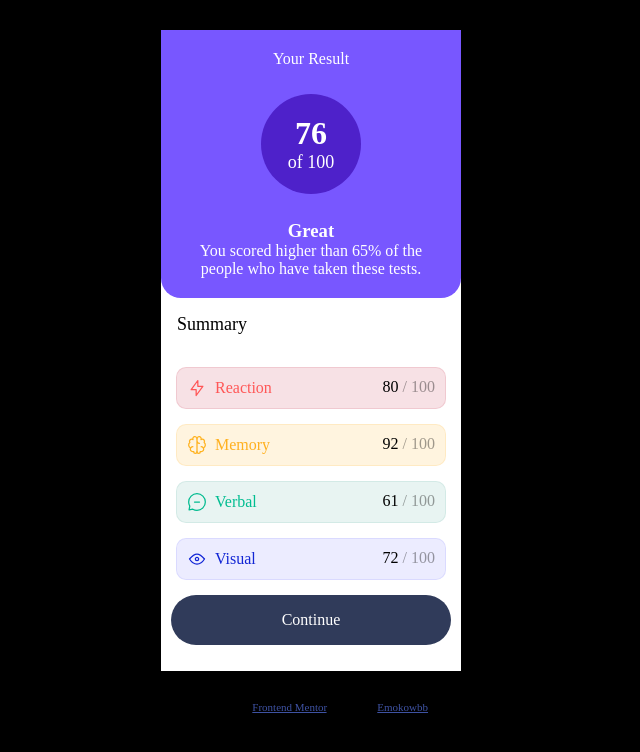
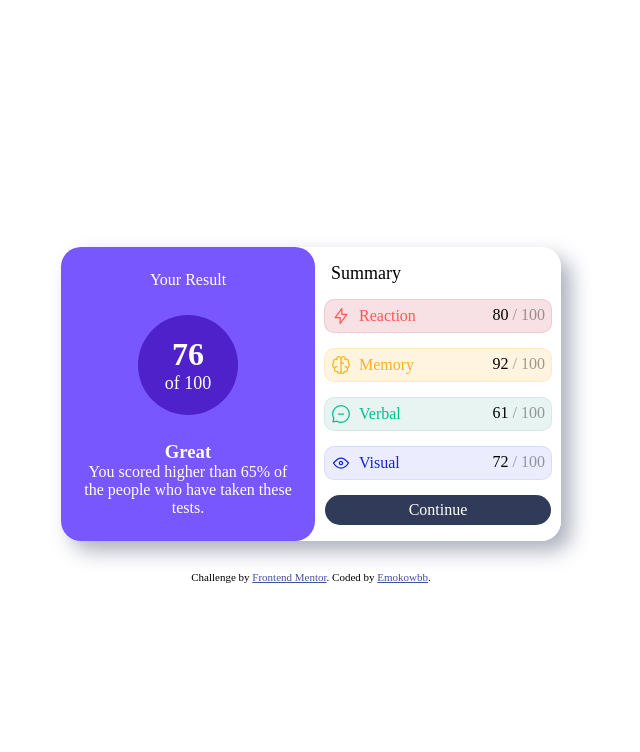
Before and after one commit to Emokowbb/Results-summary-component, a plain HTML site: page index.html in a window 1280 px wide. Shown: the whole page, without its empty margins (329-969 px from the left). Drawn offline with Linux system fonts and the light colour scheme.

Commit message:
Add files via upload
challenge completed

```diff
--- a/index.html
+++ b/index.html
@@ -22,25 +22,29 @@
       align-items: center;
       text-align: center;
       flex-direction: column;
+      flex-wrap: wrap;
       display: flex;
-      background-color: black;
+      background-color: rgba(255, 255, 255, 0.115): hsl(0, 0%, 100%);
+      min-height: 100vh;
     }
 
     .main-div{
-      width: 300px;
+      width:500px;
+      flex-direction: column;
       display: flex;
-      flex-direction: column;
+      flex-direction: row;
       text-align: center;
       background-color: white;
       margin: 30px;
       font-family:  Hanken Grotesk;
+      border-radius: 20px;
+      box-shadow: 10px 10px 20px hsla(224, 30%, 27%, 0.397);
+
     }
     .box1{
-      /* background-color: blue; */
       background-color: hsl(252, 100%, 67%);
       color: white;
-      border-bottom-left-radius: 20px;
-      border-bottom-right-radius: 20px;
+      border-radius: 20px;
       text-align: center;
       align-items: center;
       justify-content: center;
@@ -48,12 +52,12 @@
       flex-direction: column;
       padding: 20px;
       /* margin: 20px; */
+      width: 50%;
     }
     .circle1{
       width: 100px;
       height: 100px;
       border-radius: 100%;
-      /* background-color: rgba(0, 140, 255, 0.39); */
       background-color: hsla(256, 72%, 46%, 1);
       color: white;
       display: flex;
@@ -64,10 +68,9 @@
     }
     .summary{
       display: flex;
-      padding: 16px;
-      justify-content: space-between;
-
-
+      align-self: flex-start;
+      justify-content: center;
+      align-items: center;
     }
     .box2{
       display: flex;
@@ -76,14 +79,17 @@
       padding: 16px;
       align-items: center;
       gap: 15px;
-      margin: 10px;
+      /* margin: 10px; */
       margin-top: 0;
+      width: 50%;
+      border-radius: 20px;
+
     }
 
     .box2-1{
       border: 1px solid  rgba(216, 112, 133, 0.212);
       justify-content: space-between;
-      padding: 10px;
+      padding: 6px;
       border-radius: 10px;
       display: flex;
       flex-direction: row;
@@ -105,7 +111,7 @@
       border: 1px solid rgba(255, 166, 0, 0.125) ;
       border-radius: 10px;
       justify-content: space-between;
-      padding: 10px;
+      padding: 6px;
       width: 100%;
       background-color: rgba(255, 166, 0, 0.125);
     }
@@ -128,7 +134,7 @@
       display: flex;
       flex-direction: row;
       justify-content: space-between;
-      padding: 10px;
+      padding: 6px;
       width: 100%;
       background-color: rgba(0, 128, 117, 0.092);
     }
@@ -147,7 +153,7 @@
       display: flex;
       flex-direction: row;
       justify-content: space-between;
-      padding: 10px;
+      padding: 6px;
       width: 100%;
       background-color: rgba(0, 0, 255, 0.075);
     }
@@ -165,7 +171,7 @@
       color: white;
       border-radius: 30px;
       width: 100%;
-      padding: 16px;
+      padding: 6px;
       text-decoration: none;
     }
     .number{
@@ -193,10 +199,11 @@
       <span> You scored higher than 65% of the people who have taken these tests.</span>
     </div>
 
-    <div class="summary">
-      <p>Summary</p>
-    </div>
     <div class="box2">
+      <div class="summary">
+        <p>Summary</p>
+      </div>
+
 
       <div class="box2-1">
         <div class="reaction">
```
